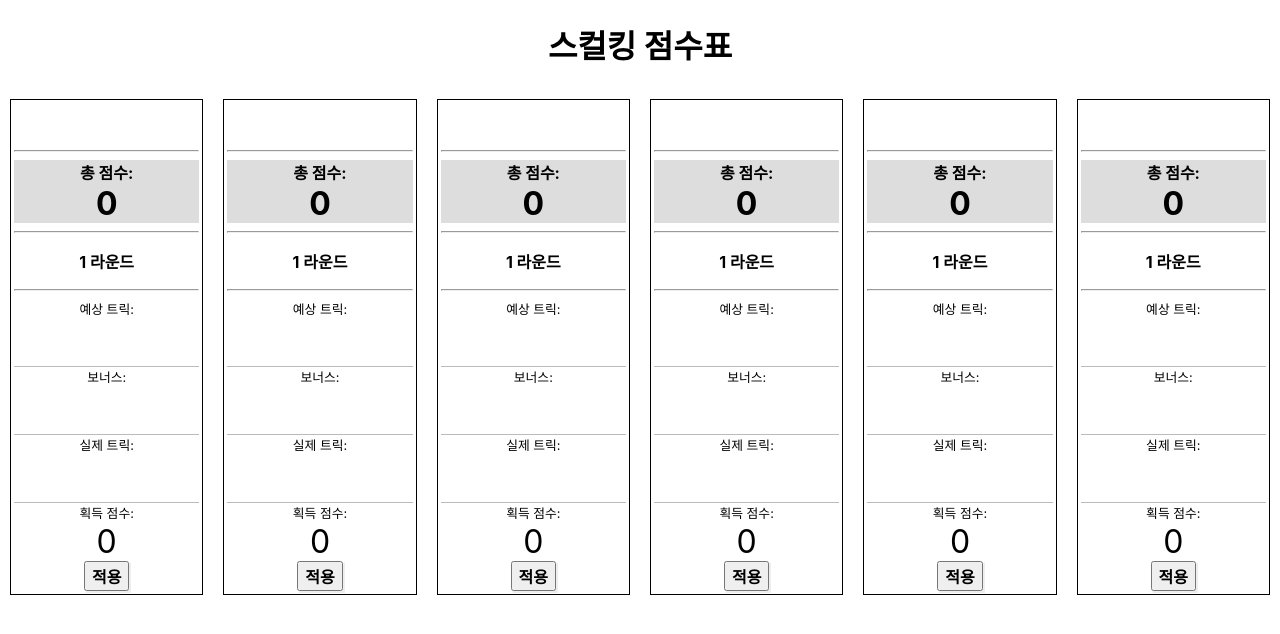
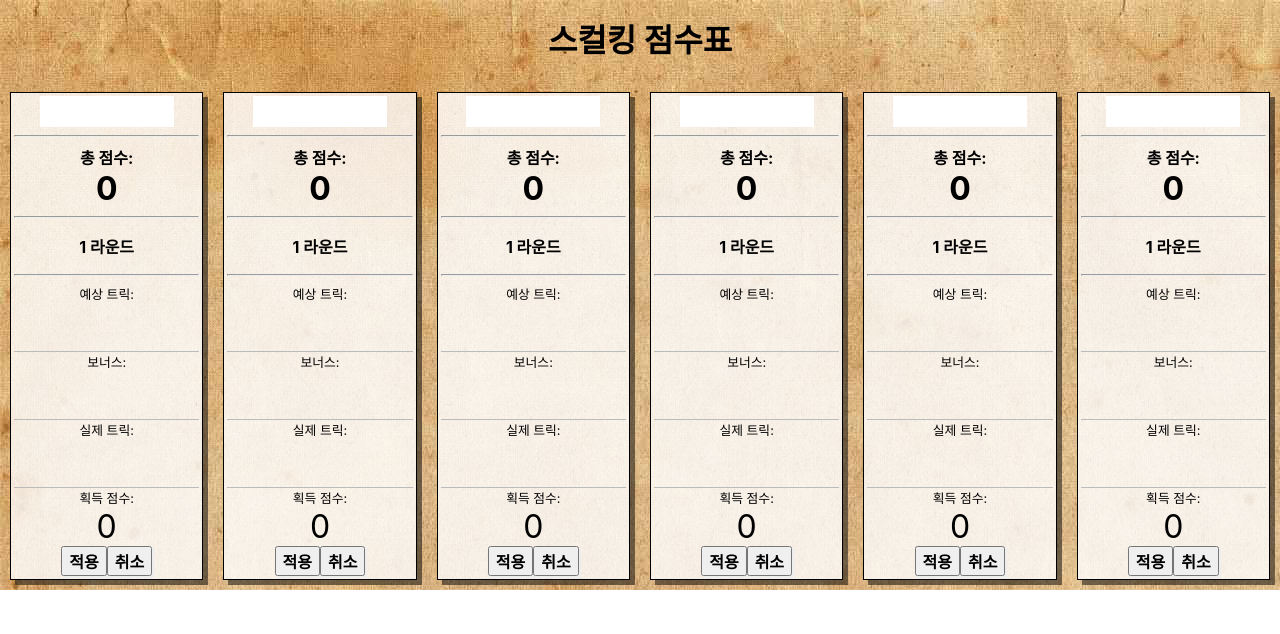
Before and after one commit to isaacdigs/skullking, a React (Create React App) app: page / in a window 1280 px wide. Shown: the top 634 px of the page. Built offline with nearby package versions, Linux system fonts and the light colour scheme.

Commit message:
added styles and made a cancel button

```diff
--- a/src/App.css
+++ b/src/App.css
@@ -1,5 +1,12 @@
+.App {
+  background-image: url(./skullkingBG.jpg);
+}
+
 .appTitle {
   text-align: center;
+  margin-top: 0;
+  padding-top: 15px;
+  text-shadow: black;
 }
 
 
@@ -13,12 +20,17 @@
 }
 
 .menu {
-  width: 100%;
+  width: 150%;
   display: flex;
-  background: #eeeeee;
+  background: rgba(255, 255, 255, 0.85);
   align-items: flex-start;
   flex-wrap: wrap;
 }
+
+.bonus-menu {
+  width: 200% !important;
+}
+
 .menu-item {
   cursor: pointer;
   padding: 10px 5px;
@@ -26,6 +38,11 @@
   border-bottom: 1px solid rgb(187, 187, 187);
   font-size: 2.5em;
 }
+
+.bonus-menu-item {
+  font-size: 1.5em;
+}
+
 .menu-item:hover {
   color: #2980b9;
 }
--- a/src/Player/Player.js
+++ b/src/Player/Player.js
@@ -10,6 +10,8 @@ export default function Player() {
     padding: "3px",
     margin: "10px",
     border: "1px solid black",
+    boxShadow: "5px 5px rgba(0, 0, 0, 0.5)",
+    backgroundColor: "rgba(255, 255, 255, 0.8)"
   }
 
   //state variables
@@ -18,6 +20,7 @@ export default function Player() {
   const [currentTrickGuess, setCurrentTrickGuess] = useState(null);
   const [currentBonus, setCurrentBonus] = useState(null);
   const [tricksWon, setTricksWon] = useState(null);
+  const [previousScore, setPreviousScore] = useState(null);
   let currentScore;
   if (currentTrickGuess !== 0 && currentTrickGuess === tricksWon) {
     currentScore = currentTrickGuess * 20 + currentBonus;
@@ -29,7 +32,8 @@ export default function Player() {
     currentScore = -(Math.abs(currentTrickGuess - tricksWon)*10)
   } else {
     currentScore = null;
-  }
+  };
+
 
   //handling finish
   const [done, setDone] = useState(false);
@@ -48,9 +52,9 @@ export default function Player() {
 
   return (
     <div style={style}>
-      <input type="text" style={{fontWeight: "bold", textAlign: "center", fontSize: "2em", border: "none", width: "90%"}}></input>
+      <input type="text" style={{fontWeight: "bold", textAlign: "center", fontSize: "1.6em", border: "none", width: "70%"}}></input>
       <hr />
-      <p style={{fontWeight: "bold", backgroundColor: "#ddd", fontSize: "1em", margin: "0"}}>총 점수: <p style={{fontSize:"2em", margin: "0"}}>{totalScore}</p></p>
+      <p style={{fontWeight: "bold", fontSize: "1em", margin: "0"}}>총 점수: <p style={{fontSize:"2em", margin: "0"}}>{totalScore}</p></p>
       <hr />
       <p style={{fontWeight: "bold"}}> {currentRound} {currentRound !== "끝" ? "라운드" : null} </p>
       <hr />
@@ -84,38 +88,38 @@ export default function Player() {
       <p style={{fontSize: "0.8em", margin: "0"}}>보너스:
         <Popup
           trigger={<div className="menu-item"> {currentBonus} </div>}
-          position="bottom"
+          position="top"
           on="click"
-          closeOnDocumentClick
+
           mouseLeaveDelay={300}
           mouseEnterDelay={0}
           contentStyle={{ padding: "0px", border: "none" }}
           arrow={false}
         >
 
-          <div className="menu">
-          <div className="menu-item" onClick={() => setCurrentBonus( -10 )}>-20</div>
-            <div className="menu-item" onClick={() => setCurrentBonus( -10 )}>-10</div>
-            <div className="menu-item" onClick={() => setCurrentBonus( 0 )}>0</div>
-            <div className="menu-item" onClick={() => setCurrentBonus( 10 )}>10</div>
-            <div className="menu-item" onClick={() => setCurrentBonus( 20 )}>20</div>
-            <div className="menu-item" onClick={() => setCurrentBonus( 30 )}>30</div>
-            <div className="menu-item" onClick={() => setCurrentBonus( 40 )}>40</div>
-            <div className="menu-item" onClick={() => setCurrentBonus( 50 )}>50</div>
-            <div className="menu-item" onClick={() => setCurrentBonus( 60 )}>60</div>
-            <div className="menu-item" onClick={() => setCurrentBonus( 70 )}>70</div>
-            <div className="menu-item" onClick={() => setCurrentBonus( 80 )}>80</div>
-            <div className="menu-item" onClick={() => setCurrentBonus( 90 )}>90</div>
-            <div className="menu-item" onClick={() => setCurrentBonus( 100 )}>100</div>
-            <div className="menu-item" onClick={() => setCurrentBonus( 110 )}>110</div>
-            <div className="menu-item" onClick={() => setCurrentBonus( 120 )}>120</div>
+          <div className="menu bonus-menu">
+            <div className="menu-item bonus-menu-item" onClick={() => setCurrentBonus( -10 )}>-20</div>
+            <div className="menu-item bonus-menu-item" onClick={() => setCurrentBonus( -10 )}>-10</div>
+            <div className="menu-item bonus-menu-item" onClick={() => setCurrentBonus( 0 )}>0</div>
+            <div className="menu-item bonus-menu-item" onClick={() => setCurrentBonus( 10 )}>10</div>
+            <div className="menu-item bonus-menu-item" onClick={() => setCurrentBonus( 20 )}>20</div>
+            <div className="menu-item bonus-menu-item" onClick={() => setCurrentBonus( 30 )}>30</div>
+            <div className="menu-item bonus-menu-item" onClick={() => setCurrentBonus( 40 )}>40</div>
+            <div className="menu-item bonus-menu-item" onClick={() => setCurrentBonus( 50 )}>50</div>
+            <div className="menu-item bonus-menu-item" onClick={() => setCurrentBonus( 60 )}>60</div>
+            <div className="menu-item bonus-menu-item" onClick={() => setCurrentBonus( 70 )}>70</div>
+            <div className="menu-item bonus-menu-item" onClick={() => setCurrentBonus( 80 )}>80</div>
+            <div className="menu-item bonus-menu-item" onClick={() => setCurrentBonus( 90 )}>90</div>
+            <div className="menu-item bonus-menu-item" onClick={() => setCurrentBonus( 100 )}>100</div>
+            <div className="menu-item bonus-menu-item" onClick={() => setCurrentBonus( 110 )}>110</div>
+            <div className="menu-item bonus-menu-item" onClick={() => setCurrentBonus( 120 )}>120</div>
           </div>
         </Popup>
       </p>
       <p style={{fontSize: "0.8em", margin: "0"}}>실제 트릭:
         <Popup
           trigger={<div className="menu-item"> {tricksWon} </div>}
-          position="bottom"
+          position="top"
           on="click"
           closeOnDocumentClick
           mouseLeaveDelay={300}
@@ -144,6 +148,7 @@ export default function Player() {
       <button
         onClick={() => {
           setTotalScore(totalScore + currentScore);
+          setPreviousScore(currentScore);
           currentScore = 0;
           setCurrentTrickGuess(null);
           setCurrentBonus(null);
@@ -161,6 +166,19 @@ export default function Player() {
       >
         {done === false ? "적용" : "리셋"}
       </button>
+      <button
+        style={{fontSize: "1em", fontWeight: "bold", boxShadow: "2px 2px #eee"}}
+        onClick={() => {
+            if (previousScore !== null) {
+              setTotalScore(totalScore - previousScore);
+              setPreviousScore(null);
+              setCurrentRound(currentRound - 1);
+            }
+          }
+        }
+      >
+        취소
+      </button>
     </div>
   )
 }
```
Also changed, not shown: src/skullkingBG.jpg (added).
